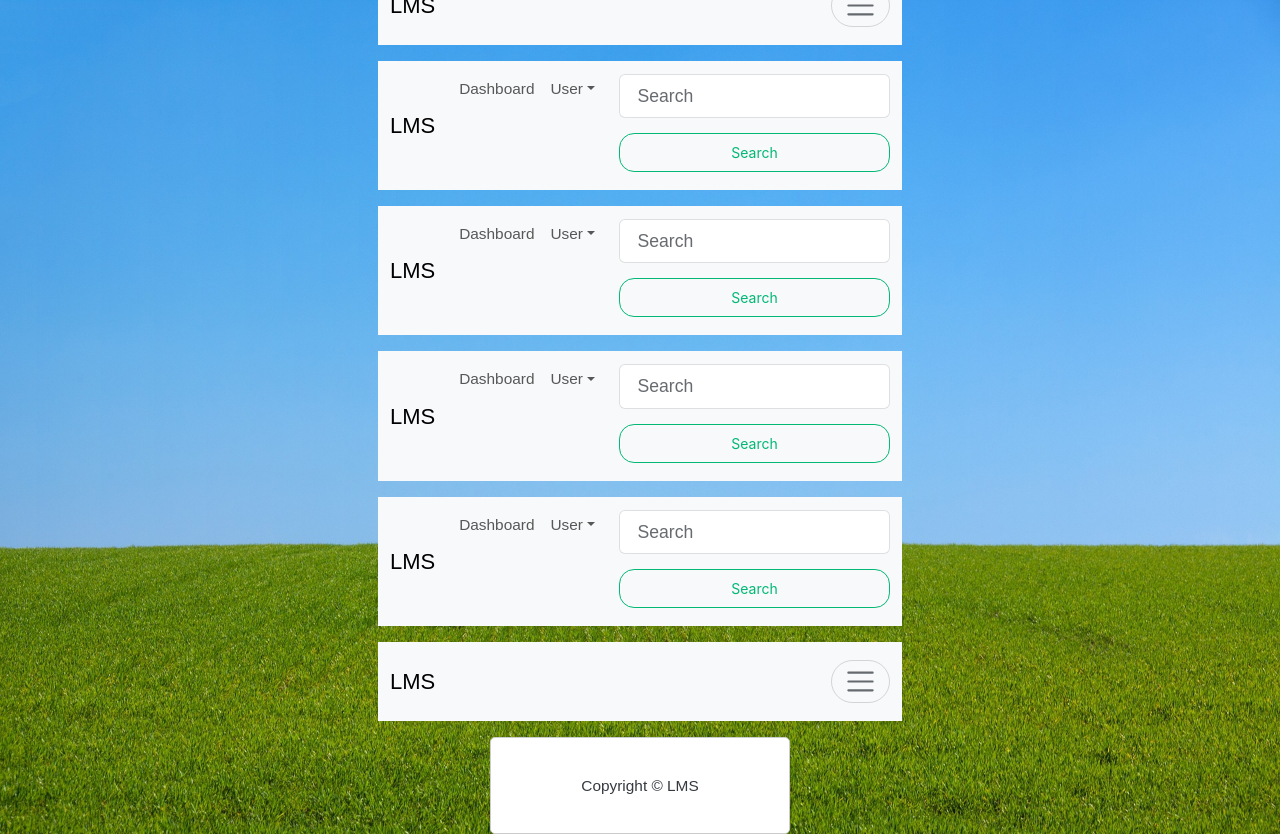
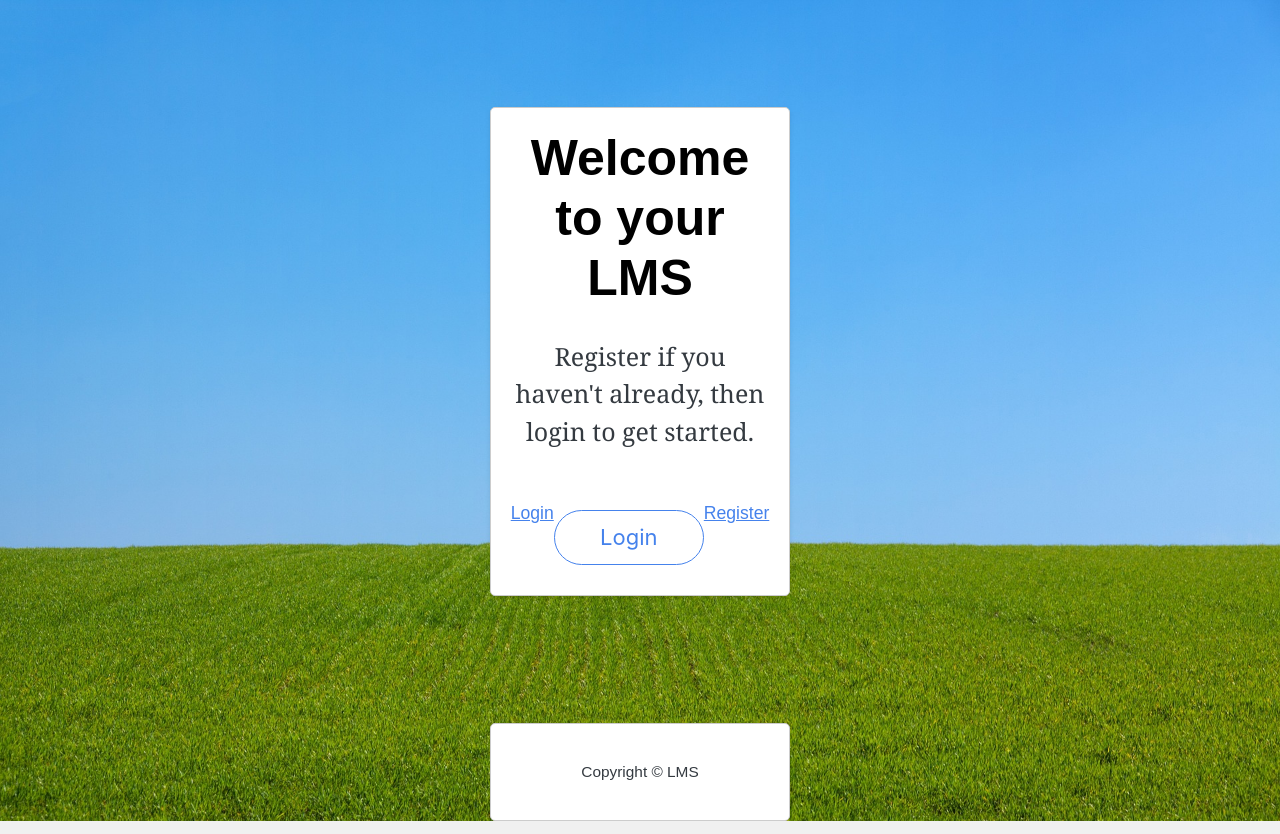
Before and after one commit to WSU-4110/LearningManagementSystem, a React (Create React App) app in the folder frontend/: page / in a window 1280 px wide. Built offline with nearby package versions, Linux system fonts and the light colour scheme; no server answers; the HTML template or start-up script is replaced by a standard one.

Commit message:
working w header

```diff
--- a/frontend/src/App.js
+++ b/frontend/src/App.js
@@ -45,7 +45,7 @@ export default function App() {
        <Router>
             <Header />
             <Routes>
-                <Route path = '/' element={<Dashboard/>} />
+                <Route path = '/' element={<LandingPage/>} />
                 <Route path = '/course/:id' element={<Course/>} />
                 <Route path = '/login' element={<Login/>} />
                 <Route path = '/register' element={<Register/>} />
--- a/frontend/src/components/Header/Header.component.js
+++ b/frontend/src/components/Header/Header.component.js
@@ -18,70 +18,84 @@ import { LinkContainer } from 'react-router-bootstrap';
 import LandingPage from '../../screens/LandingPage.component';
 
 async function handleLogout() {
-  await http.post('http://localhost:4000/logout', {token: localStorage.getItem('refreshToken')});
+await http.post('http://localhost:4000/logout', {token: localStorage.getItem('refreshToken')});
 }
 
 function Header() {
-  return (
-      <>
-        {[false, 'sm', 'md', 'lg', 'xl', 'xxl'].map((expand) => (
-          <Navbar key={expand} expand={expand} className="bg-body-tertiary mb-3">
-            <Container fluid>
-              <Navbar.Brand as={Link} to="/dashboard">LMS</Navbar.Brand>
-              <Navbar.Toggle aria-controls={`offcanvasNavbar-expand-${expand}`} />
-              <Navbar.Offcanvas
-                id={`offcanvasNavbar-expand-${expand}`}
-                aria-labelledby={`offcanvasNavbarLabel-expand-${expand}`}
-                placement="end"
-              >
-                <Offcanvas.Header closeButton>
-                  <Offcanvas.Title id={`offcanvasNavbarLabel-expand-${expand}`}>
-                    LMS
-                  </Offcanvas.Title>
-                </Offcanvas.Header>
-                <Offcanvas.Body>
-                  <Nav className="justify-content-end flex-grow-1 pe-3">
-                    <Nav.Link as={Link} to="/dashboard">Dashboard</Nav.Link>
-                    <NavDropdown
-                      title="User"
-                      id={`offcanvasNavbarDropdown-expand-${expand}`}>
-                      <NavDropdown.Item as={Link} to="/profilePage">Profile</NavDropdown.Item>
-                      <NavDropdown.Divider />
-                      <NavDropdown.Item
-                          onClick={handleLogout}
-                      >
-                        Log out
-                      </NavDropdown.Item>
-                    </NavDropdown>
-                  </Nav>
-                  <Form className="d-flex">
-                    <Form.Control
-                      type="search"
-                      placeholder="Search"
-                      className="me-2"
-                      aria-label="Search"
-                    />
-                    <Button variant="outline-success">Search</Button>
-                  </Form>
-                </Offcanvas.Body>
-              </Navbar.Offcanvas>
-            </Container>
-          </Navbar>
-        ))}
-      <div>
-        {/*
-        <Routes>
-          <Route path = '/dashboard/' element={<Dashboard/>} />
-          <Route path = '/profilepage' element={<ProfilePage/>} />
-        </Routes>
-        <Routes>
-          <Route exact path = '/dashboard/' element={<Dashboard/>}/>
-          <Route exact path = '/profilepage' element={<ProfilePage/>}/>
-        </Routes>
-        */}
-      </div>
-      </>
-  );
+// return (
+//     <>
+//     {[false, 'sm', 'md', 'lg', 'xl', 'xxl'].map((expand) => (
+//         <Navbar key={expand} expand={expand} className="bg-body-tertiary mb-3">
+//         <Container fluid>
+//             <Navbar.Brand as={Link} to="/dashboard">LMS</Navbar.Brand>
+//             <Navbar.Toggle aria-controls={`offcanvasNavbar-expand-${expand}`} />
+//             <Navbar.Offcanvas
+//             id={`offcanvasNavbar-expand-${expand}`}
+//             aria-labelledby={`offcanvasNavbarLabel-expand-${expand}`}
+//             placement="end"
+//             >
+//             <Offcanvas.Header closeButton>
+//                 <Offcanvas.Title id={`offcanvasNavbarLabel-expand-${expand}`}>
+//                 LMS
+//                 </Offcanvas.Title>
+//             </Offcanvas.Header>
+//             <Offcanvas.Body>
+//                 <Nav className="justify-content-end flex-grow-1 pe-3">
+//                 <Nav.Link as={Link} to="/dashboard">Dashboard</Nav.Link>
+//                 <NavDropdown
+//                     title="User"
+//                     id={`offcanvasNavbarDropdown-expand-${expand}`}>
+//                     <NavDropdown.Item as={Link} to="/profilePage">Profile</NavDropdown.Item>
+//                     <NavDropdown.Divider />
+//                     <NavDropdown.Item
+//                         onClick={handleLogout}
+//                     >
+//                     Log out
+//                     </NavDropdown.Item>
+//                 </NavDropdown>
+//                 </Nav>
+//                 <Form className="d-flex">
+//                 <Form.Control
+//                     type="search"
+//                     placeholder="Search"
+//                     className="me-2"
+//                     aria-label="Search"
+//                 />
+//                 <Button variant="outline-success">Search</Button>
+//                 </Form>
+//             </Offcanvas.Body>
+//             </Navbar.Offcanvas>
+//         </Container>
+//         </Navbar>
+//     ))}
+//     </>
+// );
+
+// return (
+//     <Navbar expand="lg" className="bg-body-tertiary">
+//     <Container>
+//         <Navbar.Brand href="#home">React-Bootstrap</Navbar.Brand>
+//         <Navbar.Toggle aria-controls="basic-navbar-nav" />
+//         <Navbar.Collapse id="basic-navbar-nav">
+//         <Nav className="me-auto">
+//             <Nav.Link href="#home">Home</Nav.Link>
+//             <Nav.Link href="#link">Link</Nav.Link>
+//             <NavDropdown title="Dropdown" id="basic-nav-dropdown">
+//             <NavDropdown.Item href="#action/3.1">Action</NavDropdown.Item>
+//             <NavDropdown.Item href="#action/3.2">
+//                 Another action
+//             </NavDropdown.Item>
+//             <NavDropdown.Item href="#action/3.3">Something</NavDropdown.Item>
+//             <NavDropdown.Divider />
+//             <NavDropdown.Item href="#action/3.4">
+//                 Separated link
+//             </NavDropdown.Item>
+//             </NavDropdown>
+//         </Nav>
+//         </Navbar.Collapse>
+//     </Container>
+//     </Navbar>
+// );
 }
 
 export default Header
--- a/frontend/src/components/login.component.js
+++ b/frontend/src/components/login.component.js
@@ -53,7 +53,7 @@ export default function Login() {
                         className="password_input"
                     />
                 </div>
-                <button type="button" onClick={handleSignin}>
+                <button type="button" onClick={handleLogin}>
                 Log In
                 </button>
             </form>
--- a/frontend/src/screens/LandingPage.component.js
+++ b/frontend/src/screens/LandingPage.component.js
@@ -21,21 +21,19 @@ const LandingPage = () => {
             </div>
 
             <div className="buttonContainer">
-              <a href='/login'>
+              <Link to="/login">Login</Link>
               <Button size="lg" className="landingButton" variant="outline-primary">Login</Button>
-              </a>
-              <a href='/register' exact>
-              <Button size="lg" className="landingButton" >Register</Button>
-              </a>
+
+              <Link to="/register">Register</Link>
             </div>
 
           </div>
         </Row>
 
-        <Routes>
-          <Route exact path = '/login' element={<Login/>}/>
-          <Route exact path = '/register/' element={<Register/>} />
-      </Routes>
+        {/* <Routes>
+          <Route path = '/login' element={<Login/>}/>
+          <Route path = '/register/' element={<Register/>} />
+      </Routes> */}
       </Container>
     </div>
   )
```
